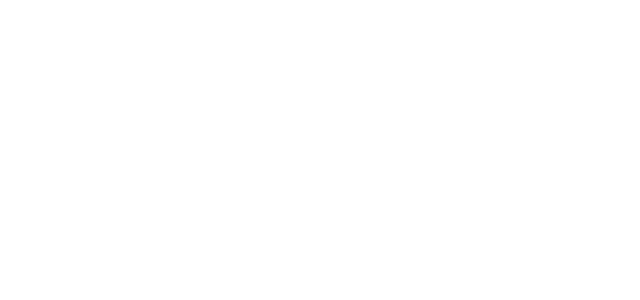
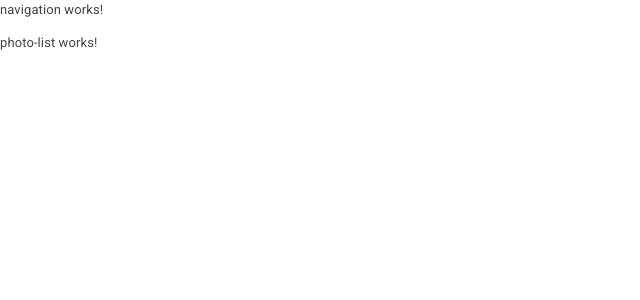
Before and after one commit to bjoshua18/gallery-app, an Angular app: page /photos in a window 1280 px wide. Before the commit this address led to /. Shown: the top 300 px of the page, without its empty margins (0-640 px from the left). Built offline with nearby package versions, Linux system fonts and the light colour scheme.

Commit message:
Creamos el enrutamiento de la app

```diff
--- a/angular.json
+++ b/angular.json
@@ -24,6 +24,7 @@
               "src/assets"
             ],
             "styles": [
+              "node_modules/bootswatch/dist/materia/bootstrap.min.css",
               "src/styles.css"
             ],
             "scripts": []
--- a/package.json
+++ b/package.json
@@ -19,6 +19,7 @@
     "@angular/platform-browser": "~8.2.14",
     "@angular/platform-browser-dynamic": "~8.2.14",
     "@angular/router": "~8.2.14",
+    "bootswatch": "^4.3.1",
     "rxjs": "~6.4.0",
     "tslib": "^1.10.0",
     "zone.js": "~0.9.1"
--- a/src/app/app-routing.module.ts
+++ b/src/app/app-routing.module.ts
@@ -1,8 +1,29 @@
 import { NgModule } from '@angular/core';
 import { Routes, RouterModule } from '@angular/router';
+import { PhotoListComponent } from './components/photo-list/photo-list.component';
+import { PhotoFormComponent } from './components/photo-form/photo-form.component';
+import { PhotoPreviewComponent } from './components/photo-preview/photo-preview.component';
 
 
-const routes: Routes = [];
+const routes: Routes = [
+  {
+    path: 'photos',
+    component: PhotoListComponent
+  },
+  {
+    path: 'photos/new',
+    component: PhotoFormComponent
+  },
+  {
+    path: 'photos/:id',
+    component: PhotoPreviewComponent
+  },
+  {
+    path: '',
+    redirectTo: '/photos',
+    pathMatch: 'full'
+  }
+];
 
 @NgModule({
   imports: [RouterModule.forRoot(routes)],
--- a/src/app/app.component.html
+++ b/src/app/app.component.html
@@ -1 +1,3 @@
+<app-navigation></app-navigation>
+
 <router-outlet></router-outlet>
```
Also changed, not shown: 1 other file (tests, documents, lock files or other folders).
